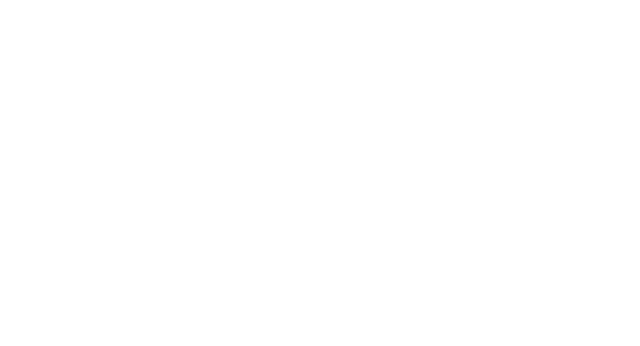
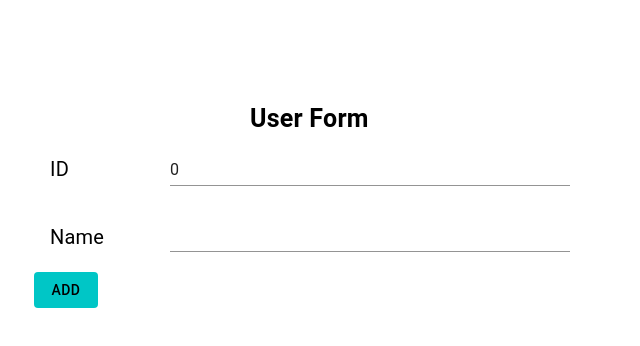
Before and after one commit to UdariAdhikaram/user-management-system-MERN, a React (Create React App) app in the folder client/: page /users in a window 1280 px wide. Before the commit this address had no page. Shown: the top 346 px of the page, without its empty margins (0-640 px from the left). Built offline with nearby package versions, Linux system fonts and the light colour scheme.

Commit message:
create Users.js

```diff
--- a/client/src/Users.js
+++ b/client/src/Users.js
@@ -1,5 +1,30 @@
+import { Box } from "@mui/material";
+import UserForm from "./UserForm"
+import UsersTable from "./UsersTable";
+
+const users = [
+{
+    id: 1,
+    name: 'Udari'
+},
+{
+    id: 2,
+    name: 'Isuru'
+}
+];
+
 const Users = () =>{ // functional component(Users)
-
+    return(
+        <Box
+        sx={{
+            width: 'calc(100% - 100px)',
+            margin: 'auto',
+            marginTop: '100px'
+        }}>
+        <UserForm />
+        <UsersTable rows={users}/>
+        </Box>
+    );
 
 }
 
```
